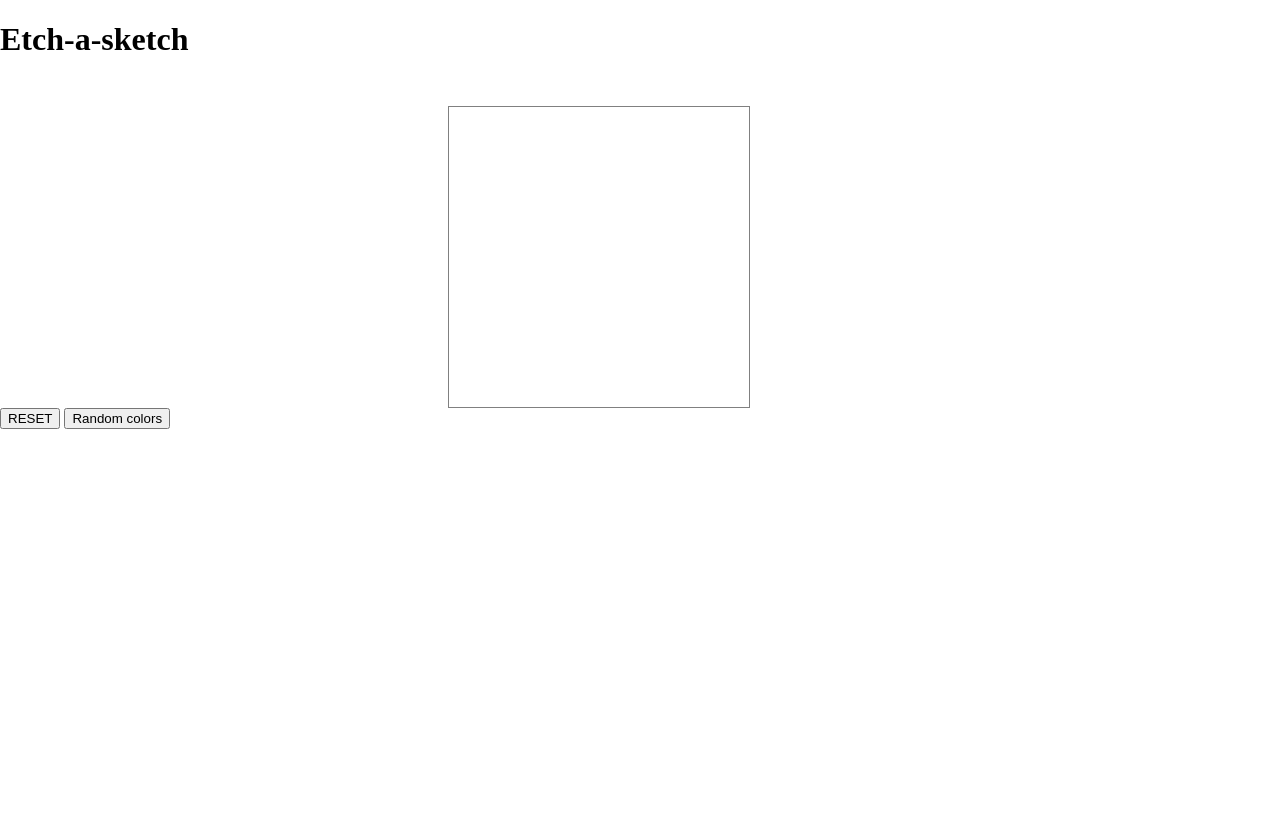
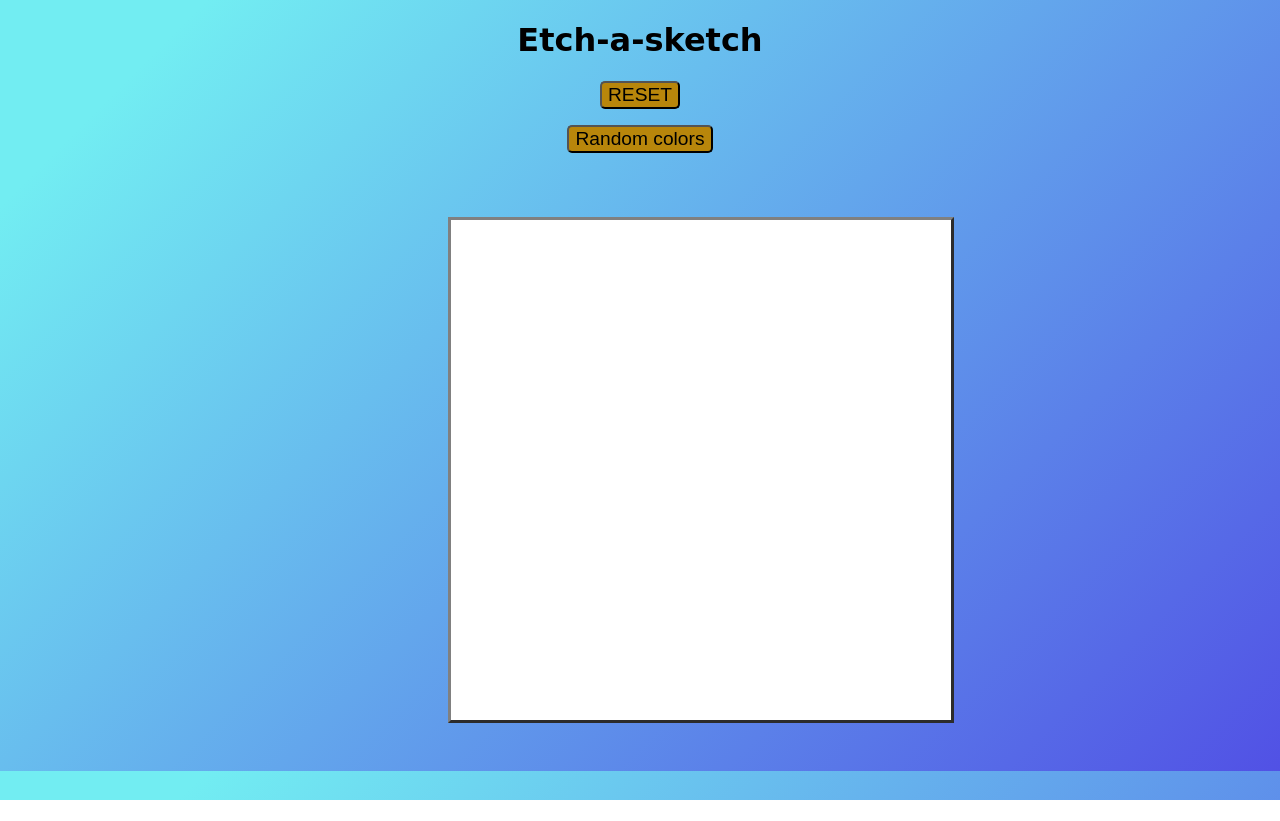
Before and after one commit to KapiteinKattenkwaad/etch-a-sketch, a plain HTML site: page index.html in a window 1280 px wide. After the commit the page ends 800 px from the top, so only its background shows below. Drawn offline with Linux system fonts and the light colour scheme; a web font is replaced by a local one.

Commit message:
finished with random colors

```diff
--- a/index.html
+++ b/index.html
@@ -5,19 +5,28 @@
     <meta name="viewport" content="width=device-width, initial-scale=1.0">
     <meta http-equiv="X-UA-Compatible" content="ie=edge">
     <title>Etch a sketch</title>
-
+    <link href="https://fonts.googleapis.com/css?family=ZCOOL+QingKe+HuangYou" rel="stylesheet">
     <style>
 
-    html, body {
-        height: 100%;
-    }
+    html {
+        background-image: linear-gradient( 135deg, #72EDF2 10%, #5151E5 100%);    }
+
     body {
         margin: 0;
+        font-family: 'ZCOOL QingKe HuangYou', cursive;
+
+    }
+
+    #container {
+
+        align-content: center;
+        text-align: center;
     }
     #wrapper {
         padding: 0;
         margin: 0;
         margin-top: 3em;
+        margin-bottom: 3em;
         display: -webkit-box;
         display: -moz-box;
         display: -ms-flexbox;
@@ -31,16 +40,23 @@
     display: grid;
     grid-template-columns: repeat(var(--colNum), 1fr);
     grid-template-rows: repeat(var(--rowNum), 1fr);
-    width: 300px;
-    height: 300px;
+    width: 500px;
+    height: 500px;
     margin-left: 35%;
     background-color: #fff;
-    border: 1px grey solid;
+    border: 3px grey outset;
 }
 
     .box{
     border-radius: 5px;
-    padding: calc(300px/var(--boxPadding));
+    padding: calc(500px/var(--boxPadding));
+    }
+
+    button {
+        font-size: 1.2em;
+        background-color: darkgoldenrod;
+        border-radius: 5px;
+        cursor: pointer;
     }
 
 
@@ -51,7 +67,14 @@
 </head>
 <body>
 
-    <h1>Etch-a-sketch</h1>
+    <div id="container">
+        <h1>Etch-a-sketch</h1>
+            <p><button id="reset">RESET</button></p>
+            <p><button id="randomColors">Random colors</button></p>
+
+    </div>
+
+
                 <div id="wrapper">
                     <div class="box"></div>
                     <div class="box"></div>
@@ -71,8 +94,6 @@
                     <div class="box"></div>
                 </div>
 
-            <button id="reset">RESET</button>
-            <button id="randomColors">Random colors</button>
 
 
     <script>
@@ -107,6 +128,21 @@
         document.getElementById('wrapper').appendChild(divElement);
 
     }
+        //make random color, after 10 random ones, take in 1 time black
+        function makeBoxesRandomColor() {
+            for (let i = 0; i < boxes.length; i++) {
+                let letters = '0123456789ABCDEF';
+                let color = '#';
+            for (let i = 0; i < 6; i++) {
+                color += letters[Math.floor(Math.random() * 16)];
+            }
+                boxes[i].addEventListener("mouseover", function( event ) {
+                document.getElementsByClassName("box")[i].style.backgroundColor = color;
+            });
+            }
+         }
+
+
 
         let boxes = document.getElementsByClassName("box");
 
@@ -156,11 +192,15 @@
             createHoveringBackground();
         }
 
+        //button reset
+        document.getElementById("reset").addEventListener("click", askHowManySquares);
 
-        //make random color, after 10 random ones, take in 1 time black
-        function randomColor() {
+        //button random color
+        document.getElementById("randomColors").addEventListener("click", makeBoxesRandomColor);
 
-        }
+
+
+
 
     </script>
 </body>
```
